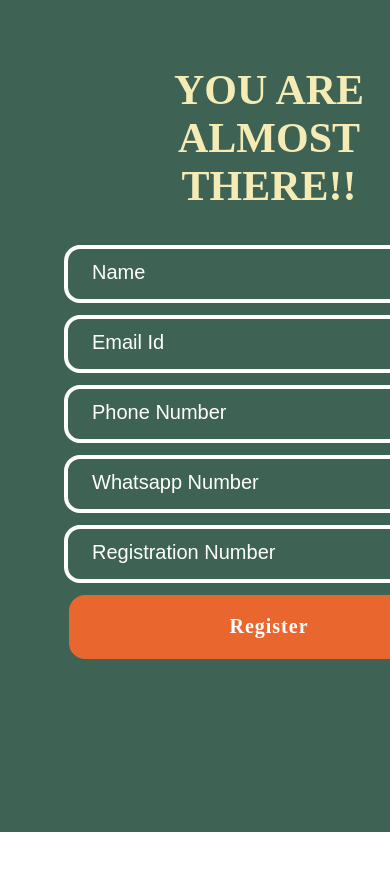
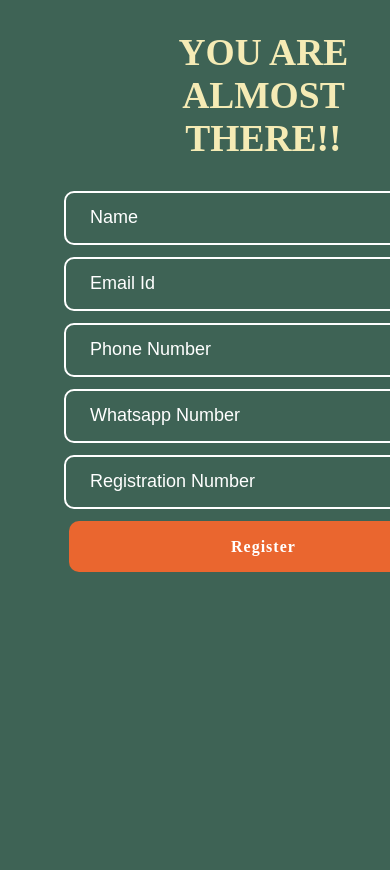
Before and after one commit to Pritam-coder884/xtasy-technofest2023, a React (Create React App) app: page /register in a window 390 px wide. Shown: the top 870 px of the page. Before the commit the page ends 844 px from the top, so only its background shows below. Built offline with nearby package versions, Linux system fonts and the light colour scheme; a web font is replaced by a local one.

Commit message:
fix style of registration page

```diff
--- a/src/component/Form/form.style.scss
+++ b/src/component/Form/form.style.scss
@@ -2,16 +2,16 @@
     .input{
         ::placeholder {
             color: white;
-            font-size: 20px;
+            font-size: 18px;
             font-weight: 500;
         }
         .input-field{
             width: 23rem;
-            height: 3rem;
+            height: 2.5rem;
             padding-left: 1.5rem;
             background-color: transparent;
-            border: 4px solid white;
-            border-radius: 16px;
+            border: 2px solid white;
+            border-radius: 10px;
             color:white;
             font-size: medium;
         }
@@ -27,7 +27,7 @@
         .input{
             .input-field{
                 width: 18rem;
-                height: 3rem;
+                height: 2.5rem;
             }
 
         }
@@ -38,6 +38,16 @@
         .input{
             .input-field{
                 width: 15rem;
+                height: 2.5rem;
+            }
+        }
+    }
+}
+
+@media screen and (max-width:750px) {
+    .form-input{
+        .input{
+            .input-field{
                 height: 3rem;
             }
         }
--- a/src/component/ImgReg/ImgReg.jsx
+++ b/src/component/ImgReg/ImgReg.jsx
@@ -1,5 +1,5 @@
 import React from 'react'
-import "./img-reg.scss";
+import "./regimg.scss";
 import circle from "../../Assets/images/circle.png"
 import proj from "../../Assets/images/proj.png"
 import light from "../../Assets/images/light.png"
--- a/src/component/ImgReg/img-reg.scss
+++ /dev/null
@@ -1,46 +0,0 @@
-.image{
-  display: flex;
-  position: relative;
-  margin-top: -10rem;
-  .circle{
-      position: absolute;
-      z-index: 1;
-      top: 22rem;
-      right: 6.5rem;
-      .cir{
-          width: 18rem;
-      }
-  }
-  .proj{
-      position: relative;
-      z-index: 5;
-      top: 22rem;
-      left: 25rem;
-      .pj{
-          width: 21rem;
-      }
-  }
-  .light{
-      position: relative;
-      z-index: 3;
-      right: 21rem;
-      top:0rem;
-      .lt{
-          width: 32rem;
-          height: 28rem;
-      }
-  }
-}
-
-@media screen and (max-width:1230px) and (min-width:940px) {
-  .image{
-      margin-left: -8rem;
-      margin-top: -11rem;
-  }
-}
-@media screen and (max-width:950px) and (min-width:750px) {
-  .image{
-      margin-left: -10rem;
-      margin-top: -15rem;
-  }
-}
--- /dev/null
+++ b/src/component/ImgReg/regimg.scss
@@ -0,0 +1,47 @@
+.image{
+    display: flex;
+    position: relative;
+    margin-top: -7rem;
+    margin-left: -6rem;
+    .circle{
+        position: absolute;
+        z-index: 1;
+        top: 22rem;
+        right: 6.5rem;
+        .cir{
+            width: 18rem;
+        }
+    }
+    .proj{
+        position: relative;
+        z-index: 5;
+        top: 22rem;
+        left: 25rem;
+        .pj{
+            width: 21rem;
+        }
+    }
+    .light{
+        position: relative;
+        z-index: 3;
+        right: 21rem;
+        top:0rem;
+        .lt{
+            width: 32rem;
+            height: 28rem;
+        }
+    }
+}
+
+@media screen and (max-width:1024px) {
+    .image{
+        margin-left: -10rem;
+        margin-top: -7rem;
+    }
+}
+@media screen and (max-width:765px){
+    .image{
+        margin-left: -9rem;
+        margin-top: -8rem;
+    }
+}
--- a/src/pages/google_signup/Logout.jsx
+++ b/src/pages/google_signup/Logout.jsx
@@ -1,4 +1,5 @@
 import React from 'react'
+import "../signup/signup.style.scss"
 
 const Logout = () => {
     const logout =()=>{
@@ -8,7 +9,7 @@ const Logout = () => {
     return (
         <div>
             <h1>Home Page</h1>
-            <button onClick={logout}>Logout</button>
+            <button className='submitbtn' onClick={logout}>Logout</button>
         </div>
     );
 }
--- a/src/pages/signup/Signup.jsx
+++ b/src/pages/signup/Signup.jsx
@@ -1,5 +1,6 @@
 import React, { useState} from "react";
 import "./signup.style.scss";
+// import "./reg.style.scss";
 import FormInput from "../../component/Form/FormInput";
 import RegImg from "../../component/ImgReg/ImgReg";
 import { toast, ToastContainer } from "react-toastify";
--- a/src/pages/signup/signup.style.scss
+++ b/src/pages/signup/signup.style.scss
@@ -1,20 +1,19 @@
 .regpage{
-    margin-top: -2rem;
     display: flex;
-    height: 54rem;
+    height: 60rem;
     width: 100%;
     color: #F5EBB5;
     font-family: Reuben;
     .left_section{
+        padding-left: 5rem;
         width: 60%;
         background: #1A2D26;
         position: relative;
         display: flex;
         flex-direction: column;
-        justify-content: space-evenly;
+        justify-content: space-around;
         align-items: start;
         .head{
-            padding-left: 10rem;
             top: 8rem;
             position: absolute;
             z-index: 10;
@@ -31,7 +30,6 @@
             color:#7B8382;
             font-size: 20px;
             width: 10rem;
-            padding-left: 8rem;
             margin-top: -10rem;
         }
     }
@@ -48,19 +46,20 @@
             text-align: center;
         }
         .submitbtn{
-            width: 25rem;
-            height: 4rem;
+            width: 24.5rem;
+            height: 3rem;
             background-color: #EA662F;
             font-size: 20px;
             color: white;
             border: none;
-            border-radius: 16px;
+            border-radius: 10px;
         }
     }
 }
 
 @media screen and (max-width:1500px) {
     .regpage{
+        height: 60rem;
         .left_section{
             width: 52rem;
             .head{
@@ -72,7 +71,7 @@
         }
         .right_section{
             margin-top: -5rem;
-            width: 40rem;
+            width: 45rem;
             .r_head{
                 width: 22rem;
                 font-size: 28px;
@@ -80,10 +79,12 @@
         }
     }
 }
-@media screen and (min-width:1240px) and (max-width:1300px) {
+@media screen and (max-width:1280px) {
     .regpage{
+        height: 55rem;
         .left_section{
-            width: 48rem;
+            width: 45rem;
+            margin-left: -2rem;
             .head{
                 font-size: large;
                 h1{
@@ -99,24 +100,14 @@
         }
     }
 }
-@media screen and (min-width:1125px) and (max-width:1240px) {
+@media screen and (max-width:1024px) {
     .regpage{
-        .right_section{
-            .submitbtn{
-                width:20.2rem;
-                height:3rem;
-                border-radius: 12px;
-            }
-        }
-    }
-}
-@media screen and (max-width:1120px) and (min-width:950px) {
-    .regpage{
+        height: 55rem;
         .left_section{
-            width: 40rem;
+            margin-left: -2rem;
+            width: 60%;
             .head{
                 font-size: large;
-                padding-left: 5rem;
                 h1{
                     font-size: 65px;
                 }
@@ -125,23 +116,26 @@
         .right_section{
             margin-top: -5rem;
             width: 30rem;
+            align-items: center;justify-content: center;
             .r_head{
                 width: 20rem;
                 font-size: 25px;
             }
-            .submitbtn{
-                width:20rem;
-                height:3rem;
-                border-radius: 12px;
-                font-size: 16px;
-            }
+                .submitbtn{
+                    width:19.3rem;
+                    height:3rem;
+                    border-radius: 12px;
+                    font-size: 16px;
+                }
         }
     }
 }
-@media screen and (max-width:950px) and (min-width:750px) {
+@media screen and (max-width:768px) {
     .regpage{
+        height: 55rem;
         .left_section{
             width: 38rem;
+            margin-left: -7rem;
             .head{
                 font-size: medium;
                 padding-left: 4.5rem;
@@ -154,19 +148,19 @@
             .subscript{
                 font-size: 18px;
                 width: 9rem;
-                padding-left: 6rem;
+                padding-left: 4.5rem;
                 margin-top: -10rem;
             }
         }
         .right_section{
             margin-top: -5rem;
-            width: 32rem;
+            width: 35rem;
             .r_head{
                 width: 20rem;
                 font-size: 20px;
             }
             .submitbtn{
-                width:17rem;
+                width:16.5rem;
                 height:3rem;
                 border-radius: 12px;
                 font-size: 16px;
@@ -176,11 +170,27 @@
 }
 @media screen and (max-width:750px) and (min-width:200px) {
     .regpage{
+        display: flex;
+        justify-content: start;
+        margin-top: 5rem;
+        height: 50rem;
         .left_section{
             display: none;
         }
         .right_section{
             padding: 0 4rem;
+            justify-content: flex-start;
+            align-items: center;
+            .r_head{
+                width: 20rem;
+                font-size: 25px;
+            }
+            .submitbtn{
+                width: 24.3rem;
+                height:3.2rem;
+                border-radius: 10px;
+                font-size: 16px;
+            }
         }
     }
 }
```
